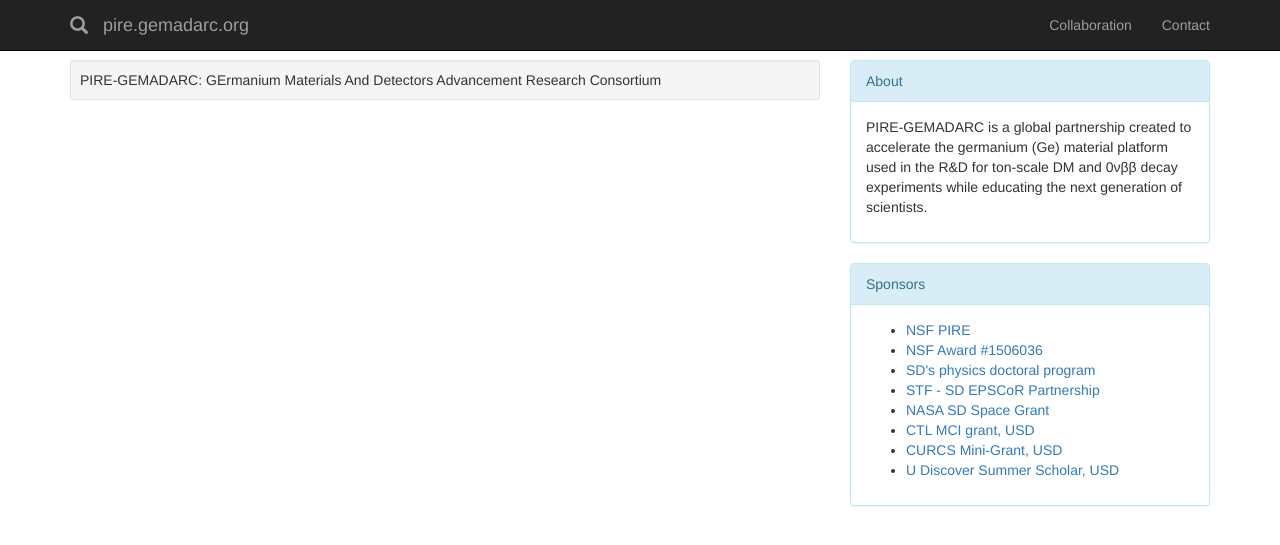
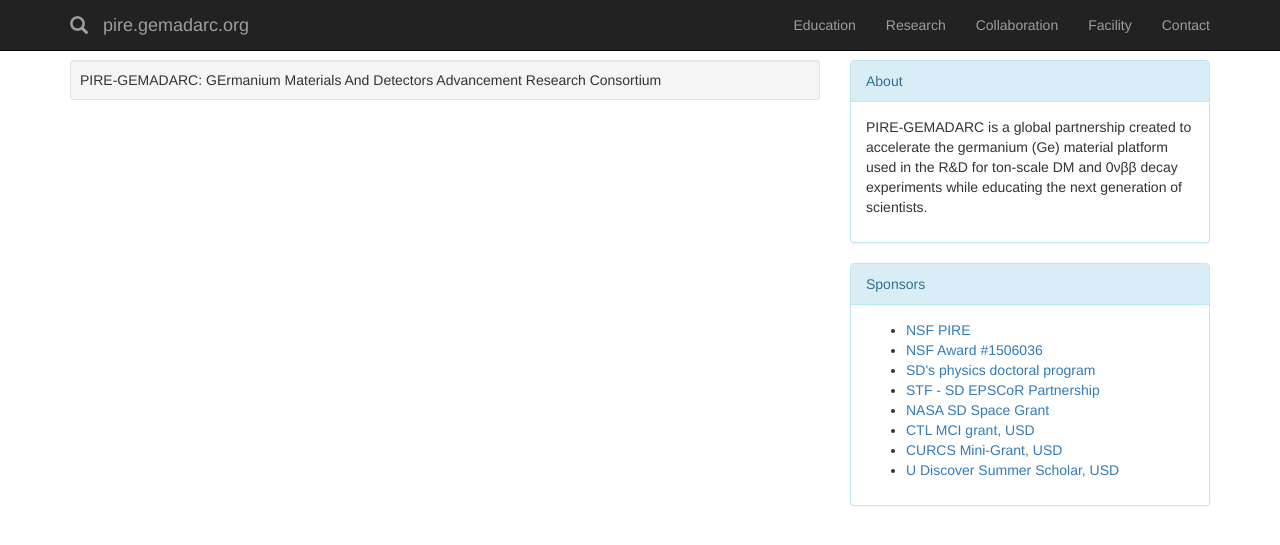
Before and after one commit to gemadarc/gemadarc.github.io, a Jekyll site: the page built from index.md, in a window 1280 px wide. Shown: the top 545 px of the page. Built offline with Jekyll 4.4.1, drawn with Linux system fonts in a browser that asks for light colours; nearby versions of some CDN libraries.

Commit message:
Update navi.html

```diff
--- a/_includes/navi.html
+++ b/_includes/navi.html
@@ -13,7 +13,10 @@
     </div>
     <div class="navbar-collapse collapse" id="portals">
       <ul class="nav navbar-nav navbar-right">
+	<li><a href="/edu">Education</a></li>
+	<li><a href="/research">Research</a></li>
 	<li><a href="/collab">Collaboration</a></li>
+	<li><a href="/facility">Facility</a></li>
 	<li><a href="/contact">Contact</a></li>
       </ul>
     </div>
```
